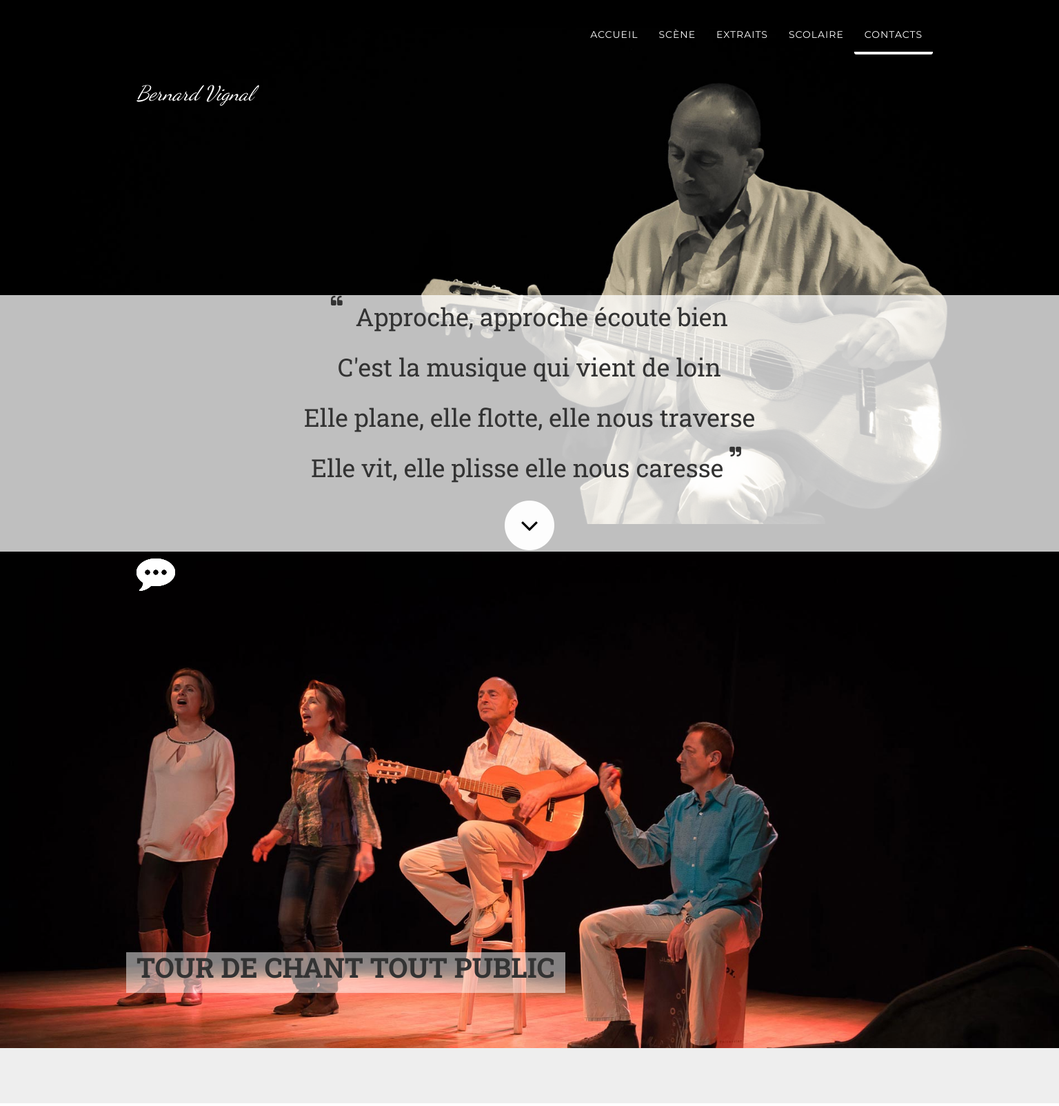
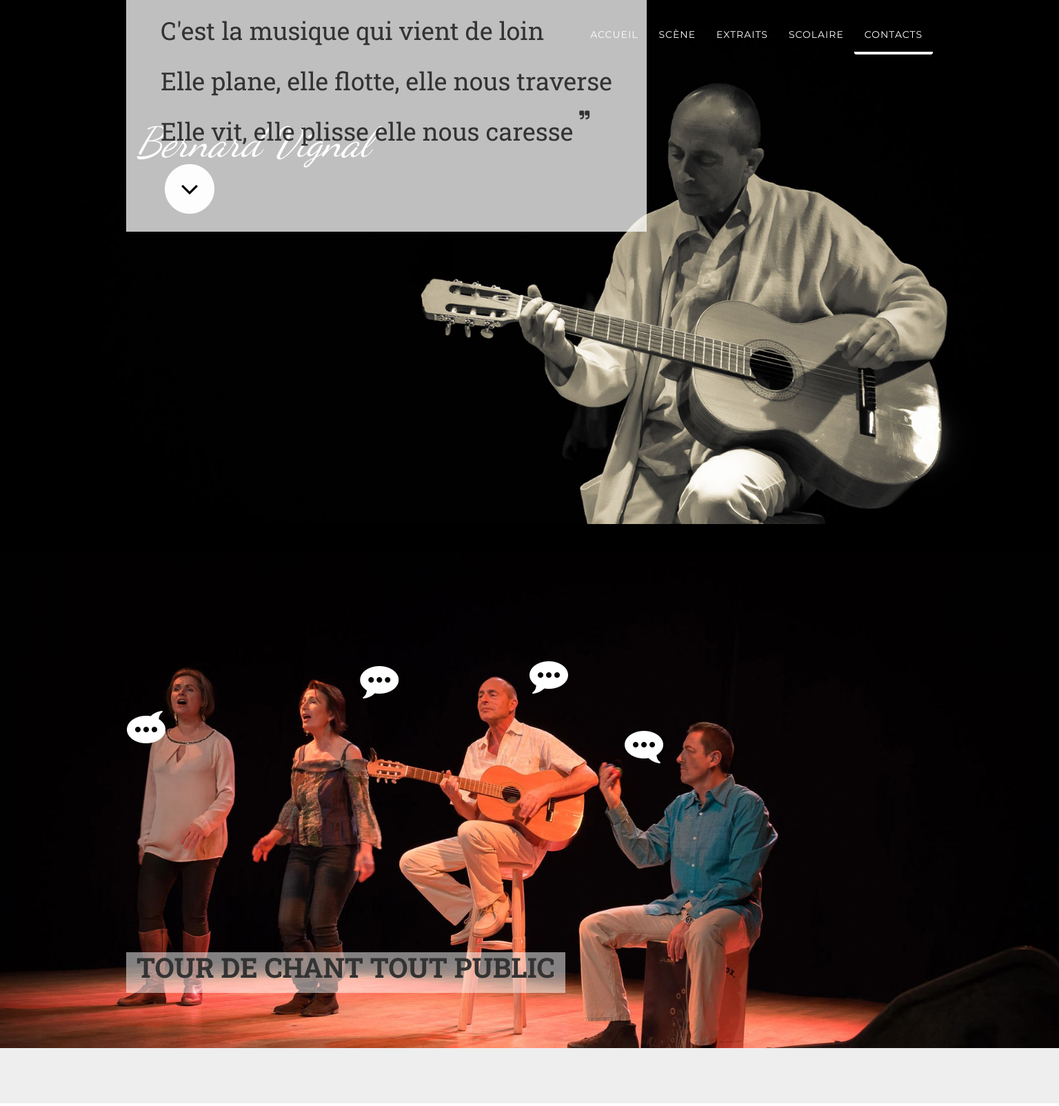
Before and after one commit to Puzzlout/VignalEnChanson, a PHP site: page /index.html in a window 1536 px wide. Shown: the top 1604 px of the page at 69% size. Run offline with PHP 8.4, Linux system fonts and the light colour scheme; some libraries are stand-ins or nearby versions; some web fonts are replaced.

Commit message:
#24 (header section: rearranging)

```diff
--- a/css/agency.css
+++ b/css/agency.css
@@ -296,47 +296,51 @@ header .intro-text {
   padding-top: 125px;
   padding-bottom: 100px;
 }
-@media (max-width: 768px) {
-  header .intro-text {
-    padding-top: 20px;
-    padding-bottom: 20px;
-  }
-}
-@media (min-width: 992px) {
-  header .intro-text {
-    padding-top: 75px;
-    padding-bottom: 80px;
-  }
 
-}
 header .intro-text, header .intro-song {
   color: white;
 }
 header .intro-text .intro-lead-in {
   font-family: "Dancing Script", "Helvetica Neue", Helvetica, Arial, cursive;
   font-style: italic;
-  font-size: 30px;
-  line-height: 30px;
-  margin-bottom: 25px;
+  font-size: 40px;
 }
-header .intro-text .intro-heading {
-  font-family: "Montserrat", "Helvetica Neue", Helvetica, Arial, sans-serif;
-  text-transform: uppercase;
-  font-weight: 500;
-  font-size: 28px;
-  width: 50%;
-  margin-bottom: 100px;
+@media (min-width: 768px) {
+  header .intro-text .intro-lead-in {
+    font-size: 50px;
+  }
 }
+@media (min-width: 992px) {
+  header .intro-text .intro-lead-in {
+    font-size: 60px;
+  }
+}
+
 header .intro-next {
   position: absolute;
   left: 0;
-  bottom: -44px;
+  bottom: 2vh;
+  color: #FFF;
+  text-align: left;
+  background: rgba(255,255,255,0.75);
+  padding: 20px 50px;
 }
+header .intro-next .intro-song {
+  margin: 0 auto;
+}
+
 header .intro-next .intro-song p,
 header .intro-next .intro-song .fa
 {
-  font-size: 18px;
+  font-size: 16px;
   color: #333;
+}
+header .intro-next .intro-song a {
+  text-align: center;
+}
+header .intro-next .intro-song .fa
+{
+  text-align: center;
 }
 header .intro-next .intro-song .fa-quote-left {
   vertical-align: top;
@@ -344,33 +348,16 @@ header .intro-next .intro-song .fa-quote-left {
 header .intro-next .intro-song .fa-quote-right {
   vertical-align: top;
 }
-.intro-next {
-  color: #FFF;
-  text-align: center;
-  width: 100%;
-  background: rgba(255,255,255,0.75);
-}
 
 @media (min-width: 768px) {
-  header .intro-text .intro-heading {
-    font-size: 40px;
-    line-height: 60px;
-    margin-bottom: 150px;
+  header .intro-next {
   }
   header .intro-next .intro-song p {
-    font-size: 28px;
+    font-size: 24px;
+
   }
 }
 @media (min-width: 992px) {
-  header .intro-text .intro-lead-in {
-    font-size: 30px;
-    line-height: 40px;
-    margin-bottom: 25px;
-  }
-  header .intro-text .intro-heading {
-    font-size: 40px;
-    line-height: 75px;
-  }
   header .intro-next .intro-song p {
     font-size: 36px;
   }
@@ -409,9 +396,9 @@ section h3.section-subheading {
   background-image: url("../img/team-bg.jpg");
   top: 0;
 }
-@media (min-width: 992px) {
+@media (max-width: 768px) {
   #team .hero {
-    background-image: url("../img/team-bg.jpg");
+    background-image: url("../img/team-bg-768w.jpg");
   }
 }
 @media (max-width: 992px) {
@@ -419,11 +406,12 @@ section h3.section-subheading {
     background-image: url("../img/team-bg-992w.jpg");
   }
 }
-@media (max-width: 768px) {
+@media (min-width: 992px) {
   #team .hero {
-    background-image: url("../img/team-bg-768w.jpg");
+    background-image: url("../img/team-bg.jpg");
   }
 }
+
 
 #team .team-catchphrase {
   position: absolute;
@@ -438,24 +426,134 @@ section h3.section-subheading {
   font-size: 50px;
 }
 .team-member-bubble {
+  position: absolute;
 
 }
 .team-member-bubble .fa {
   color: #fff;
   font-size: 4em;
+
 }
 .team-member-outerLeft {
-  position: absolute;
+  transform: rotate(180deg);
 }
 .team-member-innerLeft {
-  position: absolute;
 }
 .team-member-innerRight {
-  position: absolute;
 }
 .team-member-outerRight {
-  position: absolute;
+  -webkit-transform: rotate(180deg);
+  -moz-transform: rotate(180deg);
+  -ms-transform: rotate(180deg);
+  -o-transform: rotate(180deg);
+  transform: rotate(180deg);
+  -webkit-transform: scale(-1, 1);
+  -moz-transform: scale(-1, 1);
+  -ms-transform: scale(-1, 1);
+  -o-transform: scale(-1, 1);
+  transform: scale(-1, 1);
 }
+
+@media (max-width: 1200px) {
+  .team-member-outerLeft {
+    top: 190px;
+    left: 125px;
+  }
+  .team-member-innerLeft {
+    top: 125px;
+    left: 400px;
+  }
+  .team-member-innerRight {
+    top: 110px;
+    left: 595px;
+  }
+  .team-member-outerRight {
+    top: 175px;
+    left: 695px;
+  }
+
+}
+@media (min-width: 1200px) {
+  .team-member-outerLeft {
+    top: 25%;
+    left: 11%;
+  }
+  .team-member-innerLeft {
+    top: 17%;
+    left: 34%;
+  }
+  .team-member-innerRight {
+    top: 16%;
+    left: 50%;
+  }
+  .team-member-outerRight {
+    top: 23%;
+    left: 58%;
+  }
+
+}
+@media (min-width: 1300px) {
+  .team-member-outerLeft {
+    top: 27%;
+    left: 11%;
+  }
+  .team-member-innerLeft {
+    top: 18%;
+    left: 34%;
+  }
+  .team-member-innerRight {
+    top: 17%;
+    left: 50%;
+  }
+  .team-member-outerRight {
+    top: 26%;
+    left: 59%;
+  }
+
+}
+@media (min-width: 1400px) {
+  .team-member-outerLeft {
+    top: 30%;
+    left: 12%;
+  }
+  .team-member-innerLeft {
+    top: 20%;
+    left: 34%;
+  }
+  .team-member-innerRight {
+    top: 19%;
+    left: 50%;
+  }
+  .team-member-outerRight {
+    top: 30%;
+    left: 59%;
+  }
+}
+
+@media (min-width: 1500px) {
+  .team-member-outerLeft {
+    top: 32%;
+    left: 12%;
+  }
+  .team-member-innerLeft {
+    top: 22%;
+    left: 34%;
+  }
+  .team-member-innerRight {
+    top: 21%;
+    left: 50%;
+  }
+  .team-member-outerRight {
+    top: 35%;
+    left: 59%;
+  }
+}
+
+
+
+
+
+
 
 .team-member {
   text-align: center;
--- a/index.html
+++ b/index.html
@@ -93,8 +93,8 @@
                 </div>
                 <div class="col-sm-4"></div>
             </div>
-            <!--            <div class="row">-->
-            <!--                <div class="col-sm-12">-->
+            <div class="row">
+                <div class="col-sm-12">
                     <div class="intro-next">
                         <div class="intro-song">
                             <p>
@@ -115,8 +115,8 @@
                     </span>
                         </a>
                     </div>
-            <!--                </div>-->
-            <!--            </div>-->
+                </div>
+            </div>
         </div>
     </div>
 </header>
```
Also changed, not shown: img/header-bg-992w.jpg. Lines whose indentation alone changed are shown as unchanged.
